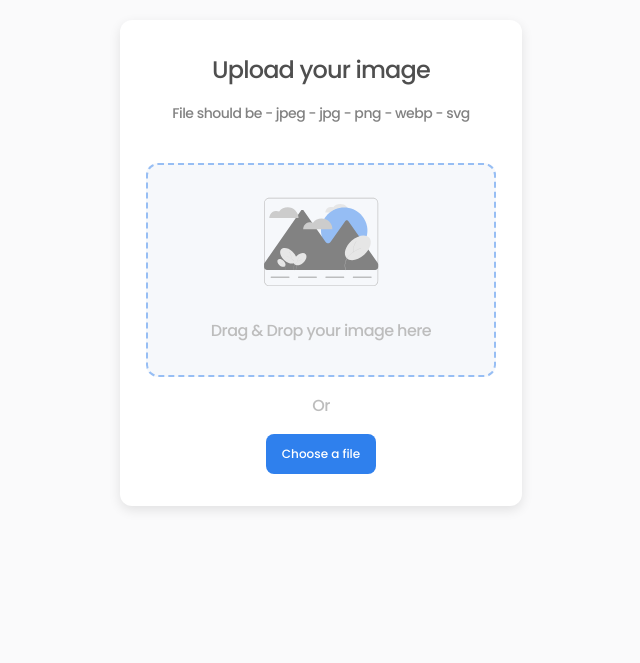
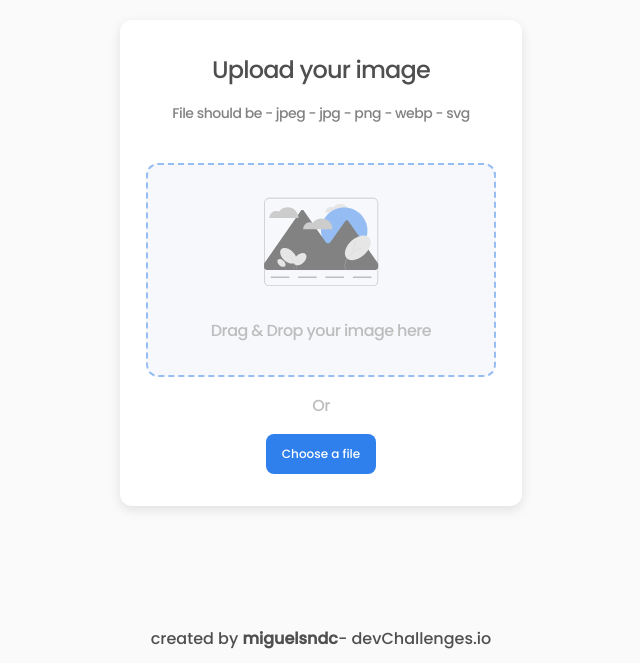
Before and after one commit to miguelsndc/image-uploader-frontend, a React (Create React App) app: page / in a window 1280 px wide. Shown: the part 137-800 px from the top of the page, without its empty margins (319-959 px from the left). Built offline with nearby package versions, Linux system fonts and the light colour scheme.

Commit message:
feat: footer

```diff
--- a/src/App.tsx
+++ b/src/App.tsx
@@ -3,9 +3,21 @@ import { Uploader } from './components/uploader';
 
 function App() {
   return (
-    <div className='container'>
-      <Uploader />
-    </div>
+    <>
+      <main className='container'>
+        <Uploader />
+
+        <footer>
+          <span>
+            created by{' '}
+            <a href='https://github.com/miguelsndc' target='_blank'>
+              miguelsndc
+            </a>
+            - devChallenges.io
+          </span>
+        </footer>
+      </main>
+    </>
   );
 }
 
--- a/src/styles/globals.css
+++ b/src/styles/globals.css
@@ -42,3 +42,19 @@ body {
   justify-content: center;
   padding: 1rem;
 }
+
+footer {
+  text-align: center;
+  position: absolute;
+  bottom: 0.75rem;
+}
+
+footer a {
+  color: var(--gray2);
+  text-decoration: none;
+  font-weight: 700;
+}
+
+footer a:hover {
+  text-decoration: underline;
+}
```
